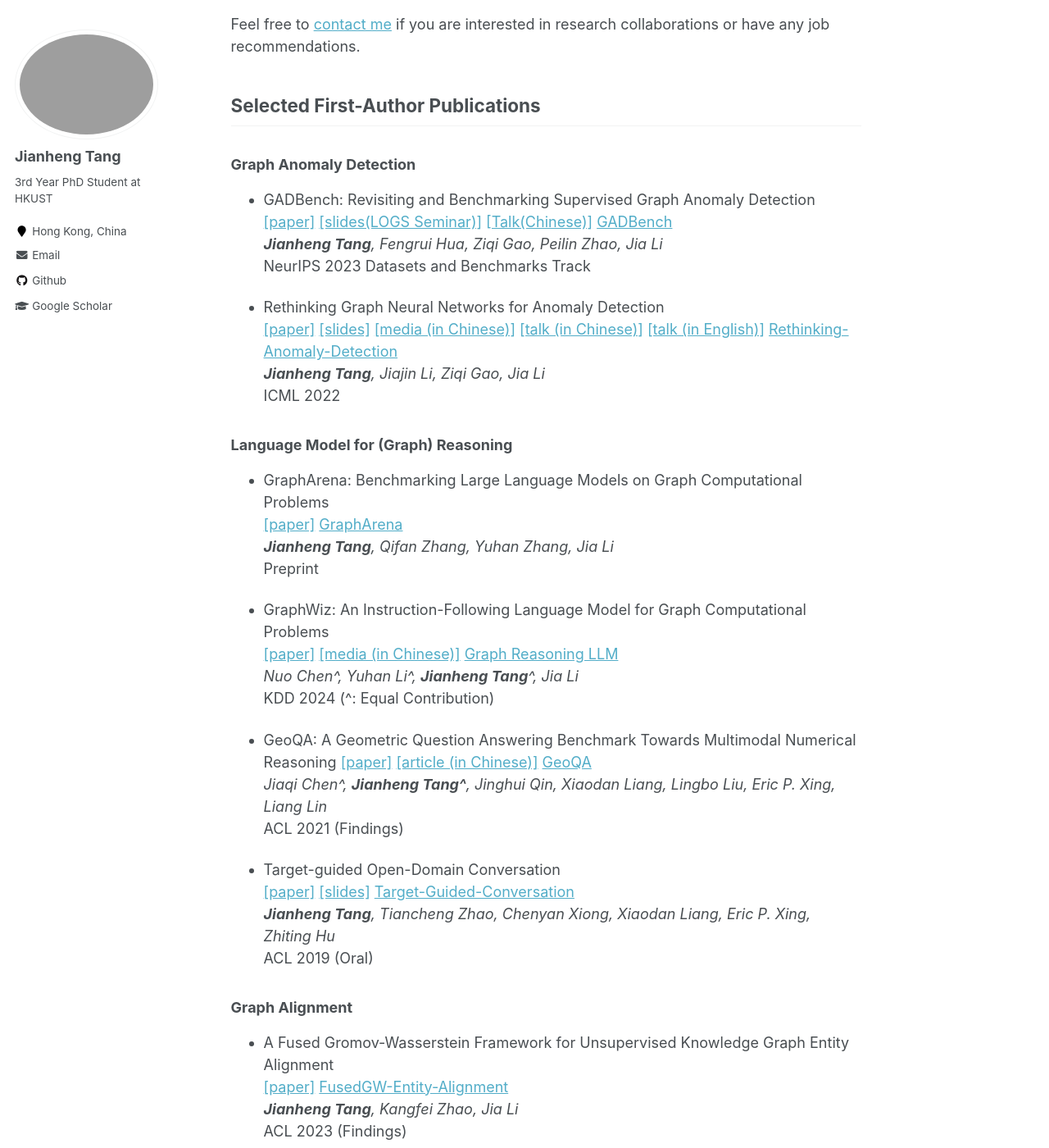
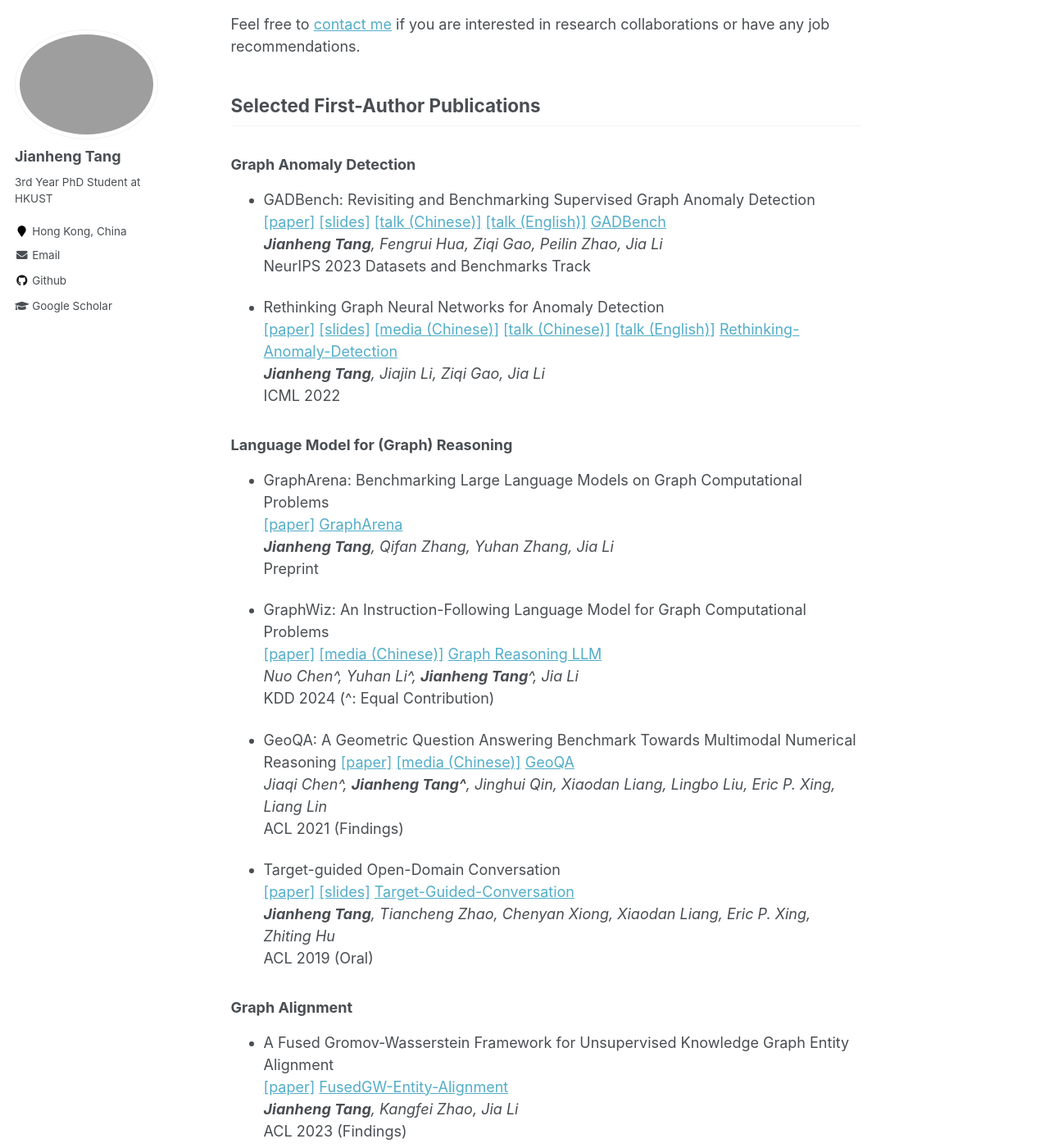
Before and after one commit to squareRoot3/squareRoot3.github.io, a Jekyll site: the page built from _pages/about.md, in a window 1280 px wide and 1400 px high, scrolled down 452 px. Shown: the whole window at 82% size. Built offline with Jekyll 4.4.1, drawn with Linux system fonts in a browser that asks for light colours.

Commit message:
Update about.md

```diff
--- a/_pages/about.md
+++ b/_pages/about.md
@@ -26,8 +26,9 @@ Feel free to [contact me](mailto:sqrt3tjh@gmail.com) if you are interested in re
 ### Graph Anomaly Detection
 - GADBench: Revisiting and Benchmarking Supervised Graph Anomaly Detection <br>
 [[paper]](https://arxiv.org/abs/2306.12251)
-[[slides(LOGS Seminar)]](https://drive.google.com/file/d/1jiZUi60ez4Ltm8hJ-YqSlIuVpJgAzWDF/view?usp=sharing)
-[[Talk(Chinese)]](https://www.bilibili.com/video/BV1Yu4y157BN/?spm_id_from=333.337.search-card.all.click)
+[[slides]](https://drive.google.com/file/d/1jiZUi60ez4Ltm8hJ-YqSlIuVpJgAzWDF/view?usp=sharing)
+[[talk (Chinese)]](https://www.bilibili.com/video/BV1Yu4y157BN/?spm_id_from=333.337.search-card.all.click)
+[[talk (English)]](https://neurips.cc/virtual/2023/poster/73582)
 <a class="github-button" href="https://github.com/squareroot3/GADBench" data-show-count="true" aria-label="Star buttons/github-buttons on GitHub">GADBench</a><br>
 ***Jianheng Tang**, Fengrui Hua, Ziqi Gao, Peilin Zhao, Jia Li* <br>
 NeurIPS 2023 Datasets and Benchmarks Track
@@ -35,9 +36,9 @@ NeurIPS 2023 Datasets and Benchmarks Track
 - Rethinking Graph Neural Networks for Anomaly Detection <br>
 [[paper]](https://proceedings.mlr.press/v162/tang22b/tang22b.pdf)
 [[slides]](https://icml.cc/media/icml-2022/Slides/17968_le6HH92.pdf)
-[[media (in Chinese)]](https://www.jiqizhixin.com/articles/2022-06-10-3)
-[[talk (in Chinese)]](https://www.bilibili.com/video/BV1BG411p7og/)
-[[talk (in English)]](https://slideslive.com/38984068/rethinking-graph-neural-networks-for-anomaly-detection?ref=speaker-24150)
+[[media (Chinese)]](https://www.jiqizhixin.com/articles/2022-06-10-3)
+[[talk (Chinese)]](https://www.bilibili.com/video/BV1BG411p7og/)
+[[talk (English)]](https://slideslive.com/38984068/rethinking-graph-neural-networks-for-anomaly-detection?ref=speaker-24150)
 <a class="github-button" href="https://github.com/squareroot3/rethinking-anomaly-detection" data-show-count="true" aria-label="Star buttons/github-buttons on GitHub">Rethinking-Anomaly-Detection</a><br>
 ***Jianheng Tang**, Jiajin Li, Ziqi Gao, Jia Li* <br>
 ICML 2022
@@ -52,14 +53,14 @@ Preprint
 
 - GraphWiz: An Instruction-Following Language Model for Graph Computational Problems <br>
 [[paper]](https://arxiv.org/pdf/2402.16029)
-[[media (in Chinese)]](https://36kr.com/p/2815034915392002)
+[[media (Chinese)]](https://36kr.com/p/2815034915392002)
 <a class="github-button" href="https://github.com/nuochenpku/Graph-Reasoning-LLM" data-show-count="true" aria-label="Star buttons/github-buttons on GitHub">Graph Reasoning LLM</a><br>
 *Nuo Chen^, Yuhan Li^, **Jianheng Tang**^, Jia Li* <br>
 KDD 2024 (^: Equal Contribution)
 
 - GeoQA: A Geometric Question Answering Benchmark Towards Multimodal Numerical Reasoning
 [[paper]](https://aclanthology.org/2021.findings-acl.46.pdf)
-[[article (in Chinese)]](https://mp.weixin.qq.com/s?__biz=MzIwNzc2NTk0NQ==&mid=2247516415&idx=2&sn=efa68338a8175608178f56dd99bcd54d&scene=21#wechat_redirect)
+[[media (Chinese)]](https://mp.weixin.qq.com/s?__biz=MzIwNzc2NTk0NQ==&mid=2247516415&idx=2&sn=efa68338a8175608178f56dd99bcd54d&scene=21#wechat_redirect)
 <a class="github-button" href="https://github.com/chen-judge/GeoQA" data-show-count="true" aria-label="Star buttons/github-buttons on GitHub">GeoQA</a><br>
 *Jiaqi Chen^, **Jianheng Tang^**, Jinghui Qin, Xiaodan Liang, Lingbo Liu, Eric P. Xing, Liang Lin*<br>
 ACL 2021 (Findings)
```
